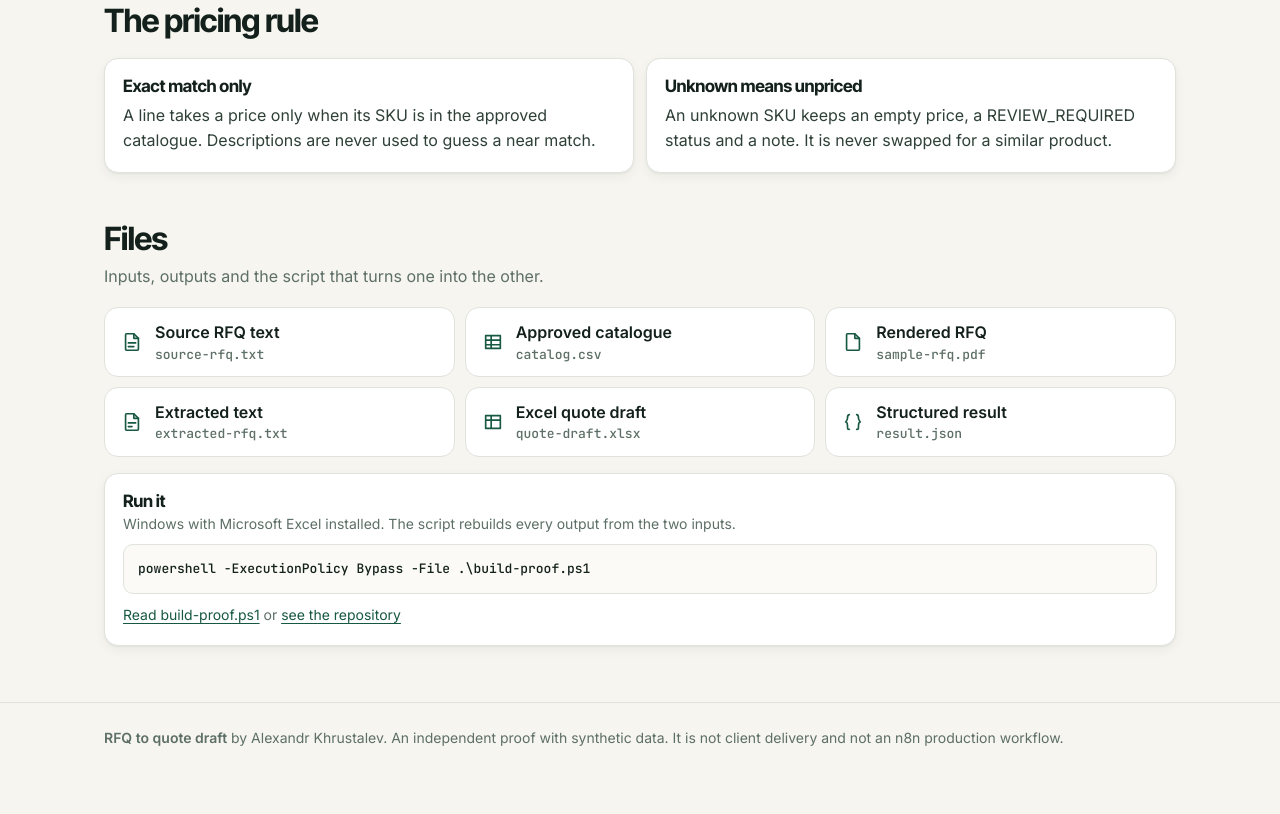
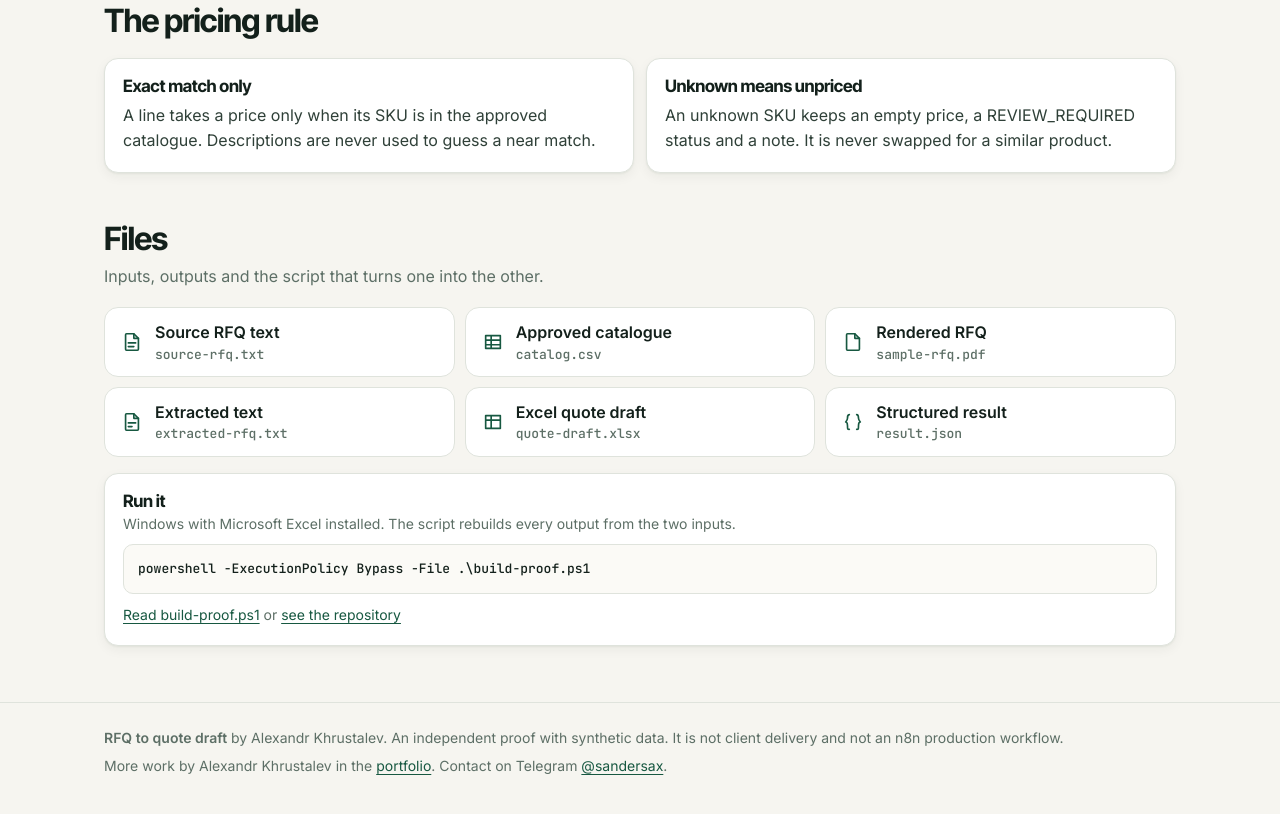
Before and after one commit to SanderSaxBuilds/rfq-quote-synthetic-proof, a plain HTML site: page index.html in a window 1280 px wide. Shown: the part 1564-2378 px from the top of the page. Before the commit the page ends 2353 px from the top, so only its background shows below. Drawn offline with Linux system fonts and the light colour scheme.

Commit message:
Add contact line and MIT license
Footer and README link the portfolio and Telegram contact. README gains a License section.

Co-Authored-By: Claude Opus 5.5 <noreply@anthropic.com>

```diff
--- a/index.html
+++ b/index.html
@@ -192,6 +192,7 @@ Please prepare a draft quotation using approved catalogue pricing only.</pre>
   <footer>
     <div class="wrap">
       <p><strong>RFQ to quote draft</strong> by Alexandr Khrustalev. An independent proof with synthetic data. It is not client delivery and not an n8n production workflow.</p>
+      <p>More work by Alexandr Khrustalev in the <a href="https://sandersaxbuilds.github.io/selected-work/">portfolio</a>. Contact on Telegram <a href="https://t.me/sandersax">@sandersax</a>.</p>
     </div>
   </footer>
 </body>
```
Also changed, not shown: 2 other files.
